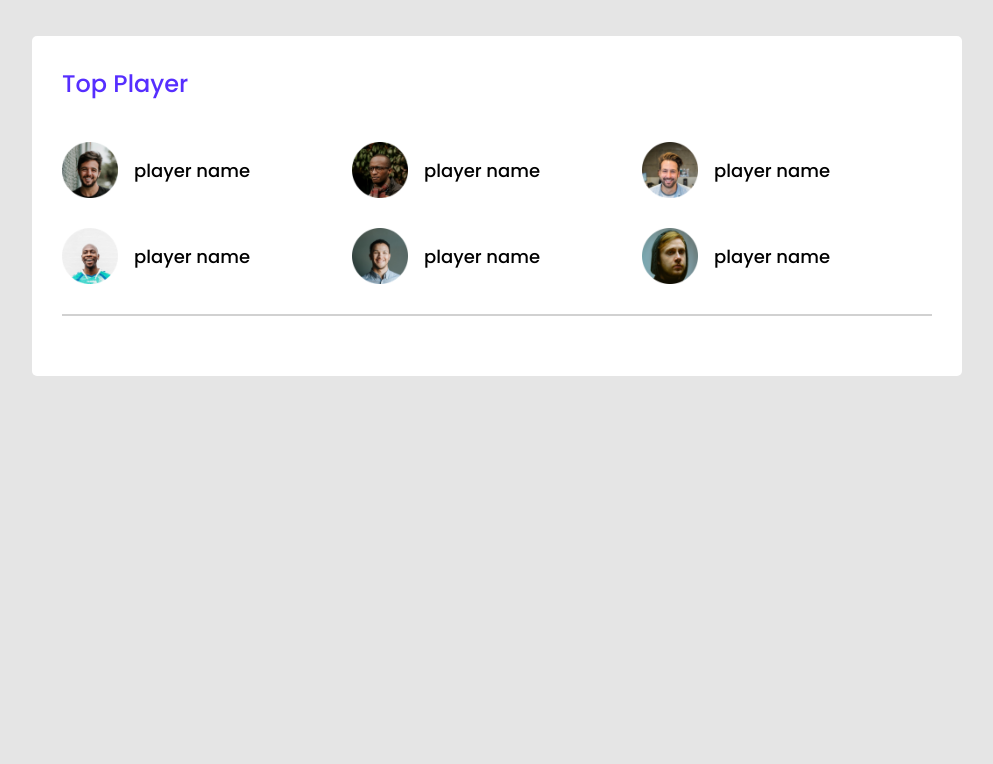
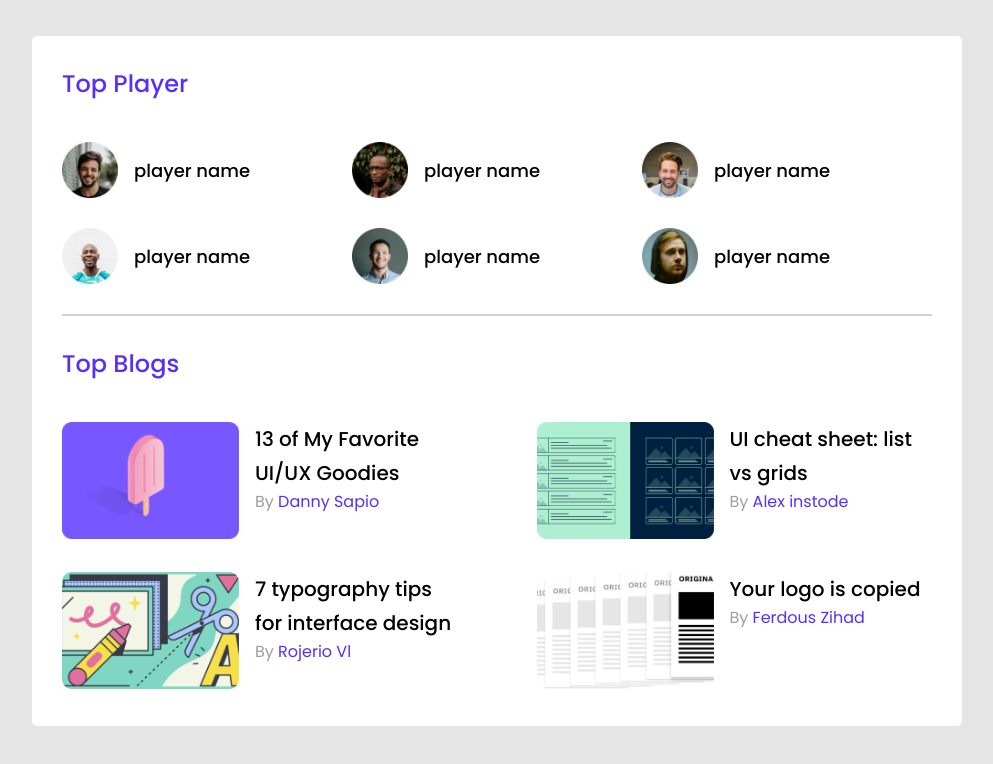
Before and after one commit to FerdousZihad/our--top, a plain HTML site: page index.html in a window 1280 px wide. Shown: the whole page, without its empty margins (143-1136 px from the left). Drawn offline with Linux system fonts and the light colour scheme.

Commit message:
top blog section completed

```diff
--- a/index.html
+++ b/index.html
@@ -60,6 +60,59 @@
             </div>
             <hr>
 
+            <!-----------------------------
+            top player section ends here
+            ------------------------------>
+
+            <!-- top blog start now  -->
+            <div class="blog-section">
+                <h3 class="section-heading">Top Blogs</h3>
+                <article class="blogs">
+
+                    <div class="blog-body">
+                        <div class="blog-image">
+                            <img src="images/blogs/blog-1.png" alt="">
+                        </div>
+                        <div class="blog-info">
+                            <h3 class="blog-title">13 of My Favorite UI/UX Goodies</h3>
+                            <p class="author-info">By <a href="#">Danny Sapio</a></p>
+                        </div>
+                    </div>
+
+                    <div class="blog-body">
+                        <div class="blog-image">
+                            <img src="images/blogs/blog-2.png" alt="">
+                        </div>
+                        <div class="blog-info">
+                            <h3 class="blog-title">UI cheat sheet: list vs grids</h3>
+                            <p class="author-info">By <a href="#">Alex instode</a></p>
+                        </div>
+                    </div>
+
+                    <div class="blog-body">
+                        <div class="blog-image">
+                            <img src="images/blogs/blog-3.png" alt="">
+                        </div>
+                        <div class="blog-info">
+                            <h3 class="blog-title">7 typography tips for interface design</h3>
+                            <p class="author-info">By <a href="#">Rojerio Vl</a></p>
+                        </div>
+                    </div>
+
+                    <div class="blog-body">
+                        <div class="blog-image">
+                            <img src="images/blogs/blog-4.png" alt="">
+                        </div>
+                        <div class="blog-info">
+                            <h3 class="blog-title">Your logo is copied</h3>
+                            <p class="author-info">By <a href="#">Ferdous Zihad</a></p>
+                        </div>
+                    </div>
+
+                </article>
+
+            </div>
+
 
 
         </section>
--- a/style.css
+++ b/style.css
@@ -68,3 +68,39 @@ main{
     line-height: 27px;
     margin-left: 16px;
 }
+
+.blogs{
+    display: grid;
+    grid-template-columns: repeat(2,1fr);
+    column-gap: 79px;
+    row-gap: 26px;
+}
+
+.blog-body{
+    display:flex;
+}
+
+.blog-image img{
+    width:100px;
+    width: 177px;
+    height: 117px;
+
+}
+.blog-info{
+    margin-left: 16px;
+}
+.blog-title{
+    font-style: normal;
+    font-weight: 500;
+    font-size: 20px;
+    line-height: 34px;
+}
+.author-info{
+    font-size: 16px;
+    line-height: 24px;
+    color:#9f9f9f
+}
+.author-info a{
+    text-decoration: none;
+    color:var(--purple);
+}
```
